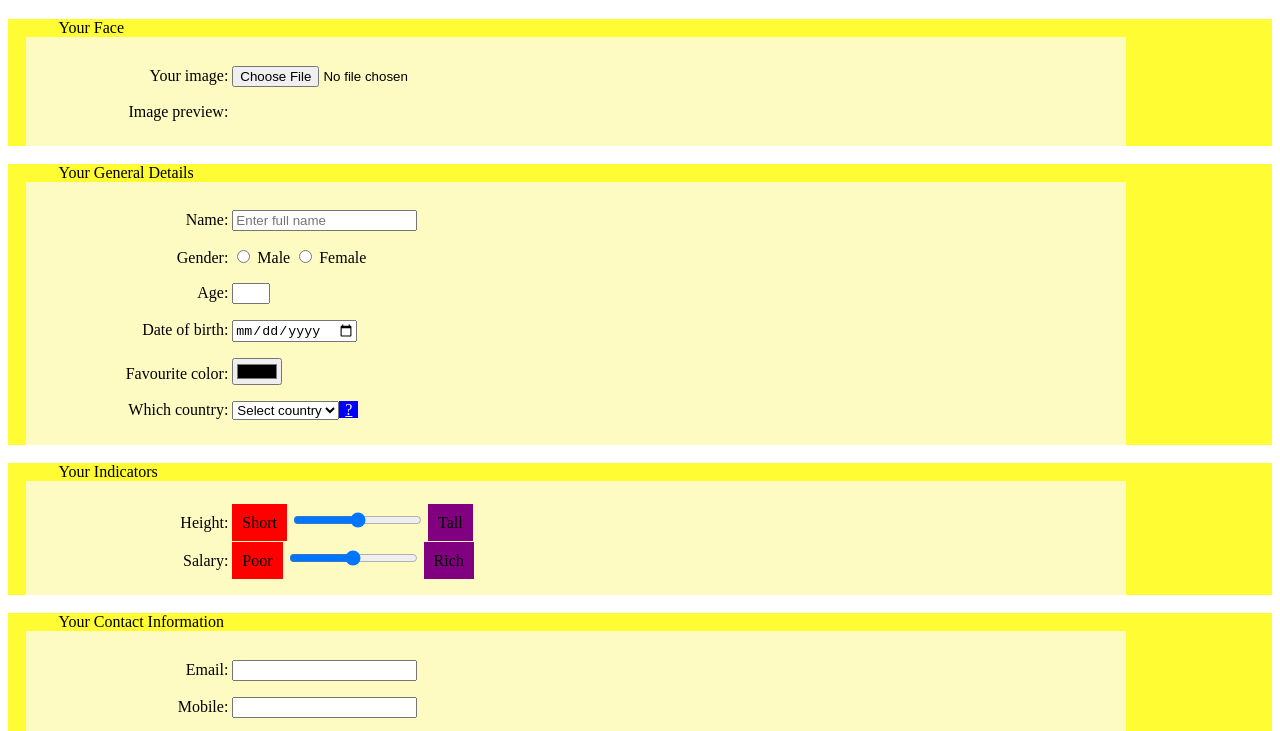
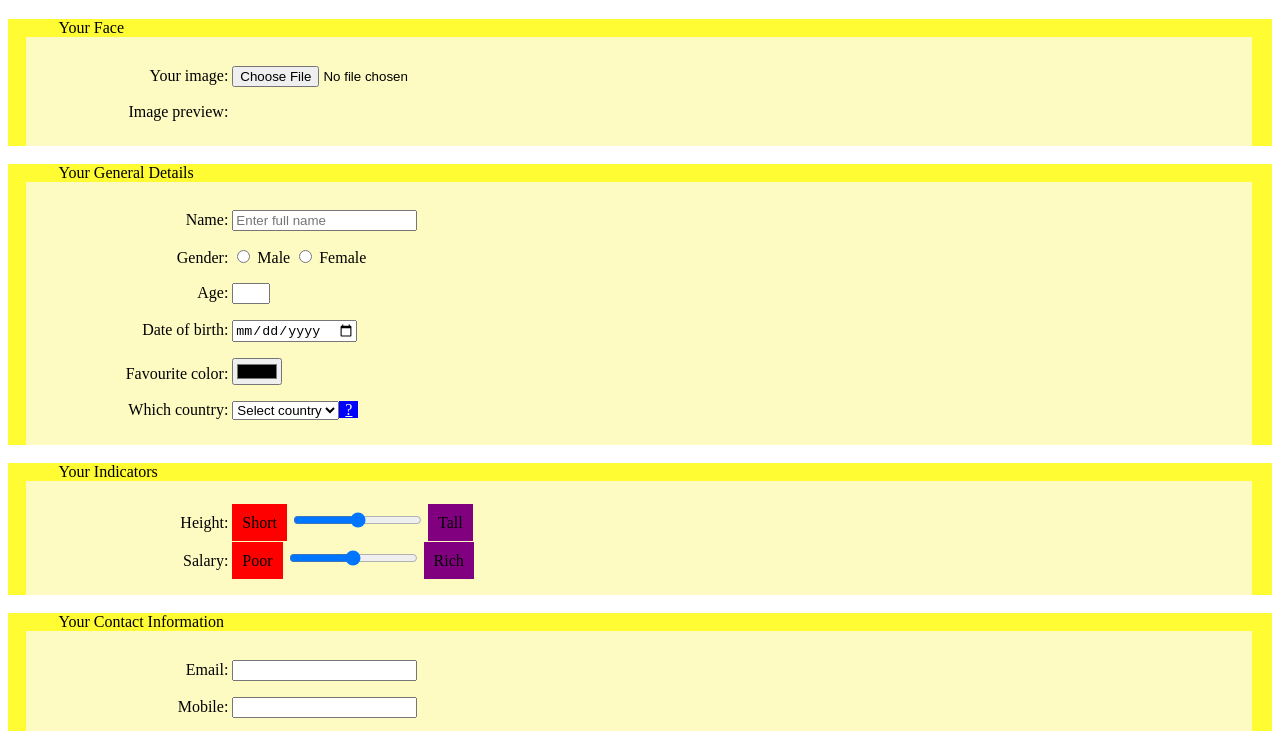
Before and after one commit to vishalpatidar/html_assignment, a plain HTML site: page assignment-2/form.htm in a window 1280 px wide. Shown: the part 61-792 px from the top of the page. Drawn offline with Linux system fonts and the light colour scheme.

Commit message:
Modified CSS in  form.htm file

```diff
--- a/assignment-2/form.htm
+++ b/assignment-2/form.htm
@@ -15,7 +15,7 @@
       height: 72%;
       margin-bottom: 18px;
       margin-left: 18px;
-      padding: 1% 0 2% 0;
+      padding: 1% 10% 2% 0;
       width: 87%;
     }
     a.help-tip {
```
